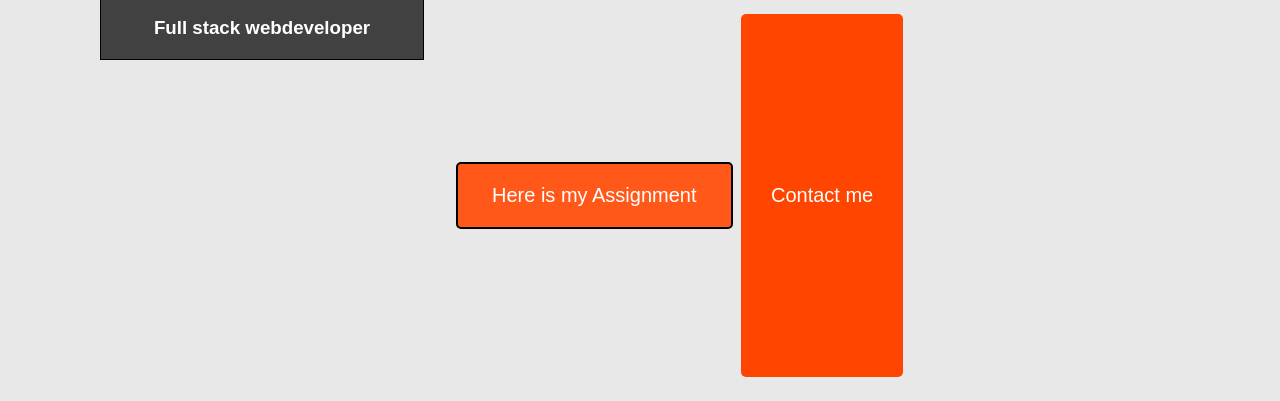
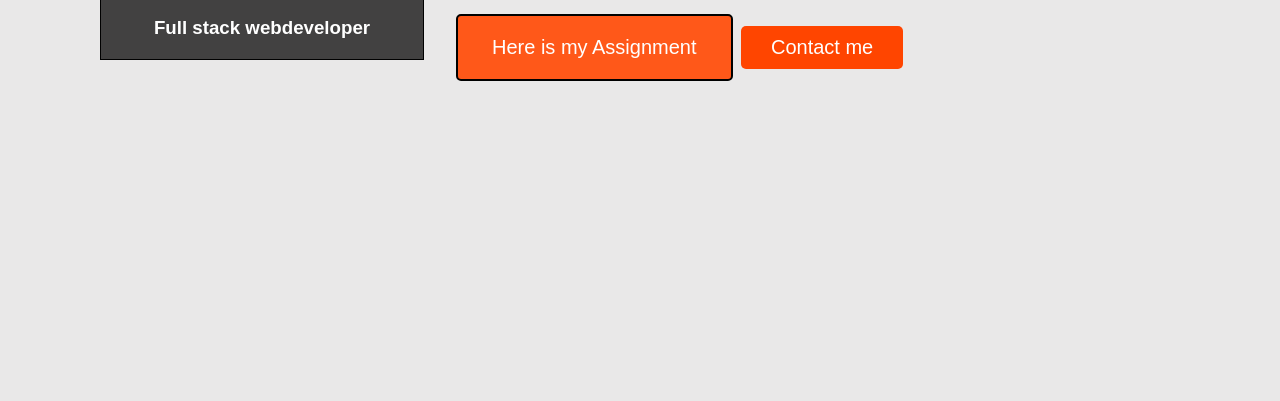
Before and after one commit to diptoroy-ww/assignment, a plain HTML site: page index.html in a window 1280 px wide. Shown: the part 403-804 px from the top of the page. Drawn offline with Linux system fonts and the light colour scheme.

Commit message:
Update style.css

```diff
--- a/css/style.css
+++ b/css/style.css
@@ -69,7 +69,7 @@ a{
     background-color: rgb(255,69,0);
     border: none;
     color: rgb(255, 255, 255);
-    padding: 170px 30px;
+    padding: 10px 30px;
     text-align: center;
     text-decoration: none;
     display: inline-block;
```
